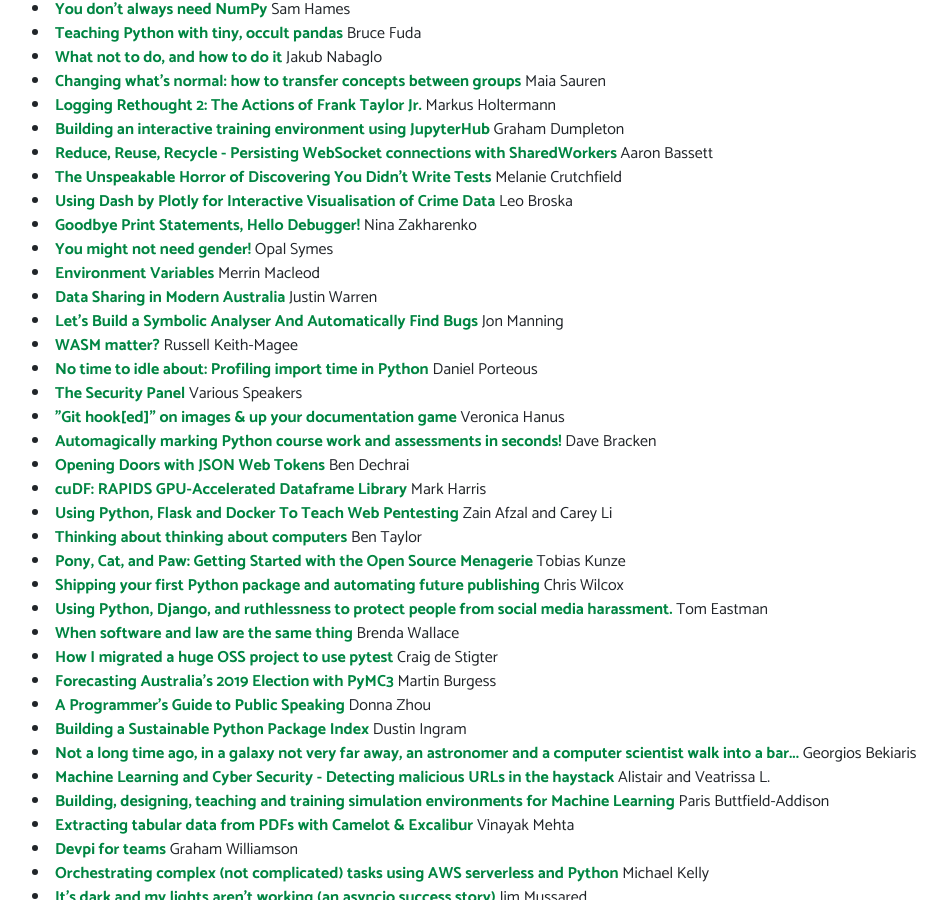
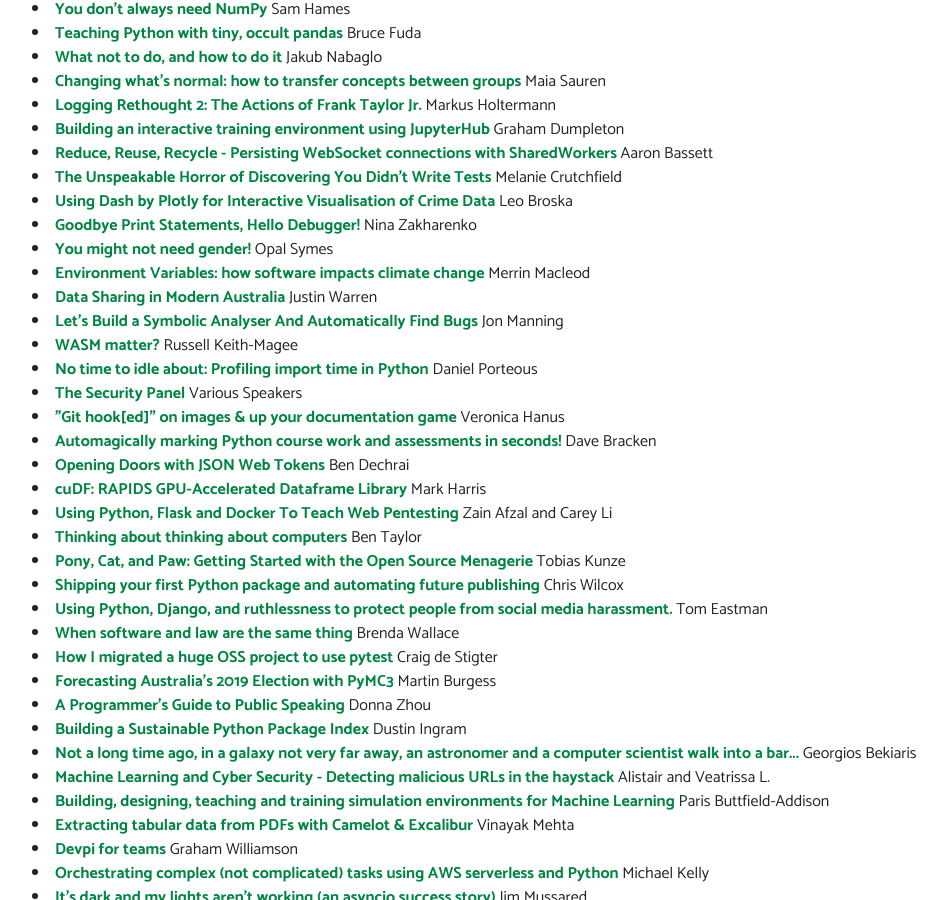
Before and after one commit to pyconau/2019.pycon-au.org, a Jekyll site: the page built from _pages/talks.md, in a window 1280 px wide and 900 px high, scrolled down 383 px. Shown: the whole window, without its empty margins (53-1000 px from the left). Built offline with Jekyll 4.4.1, drawn with Linux system fonts in a browser that asks for light colours.

Commit message:
Update 4WGSGBD-environment-variables.md
Changed on request from speaker

```diff
--- a/_talks/4WGSGBD-environment-variables.md
+++ b/_talks/4WGSGBD-environment-variables.md
@@ -3,7 +3,7 @@ layout: talk
 permalink: /talks/environment-variables
 recordingconsent: true
 talkid: WGSGBD
-title: Environment Variables
+title: "Environment Variables: how software impacts climate change"
 track: general
 type: talk
 
```
